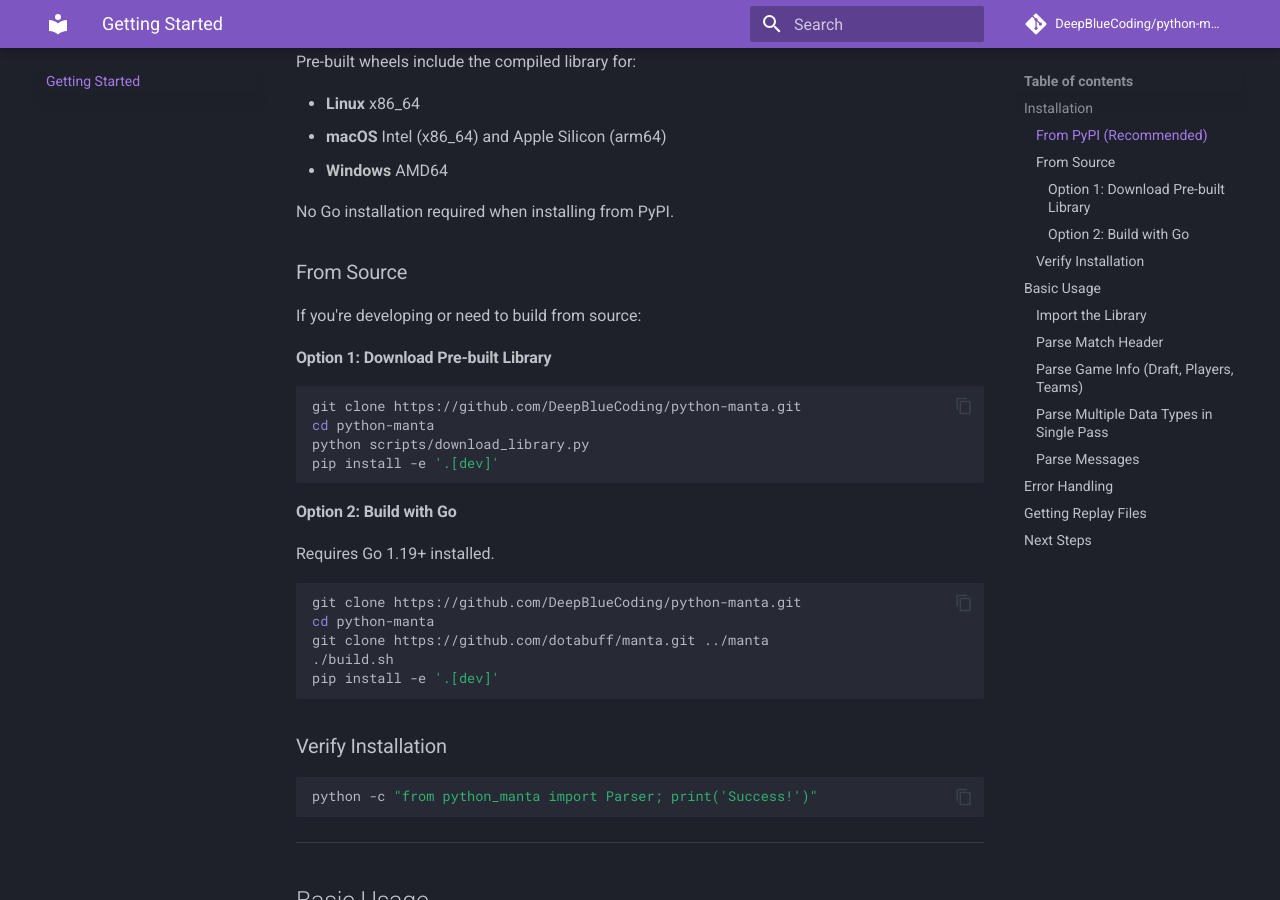
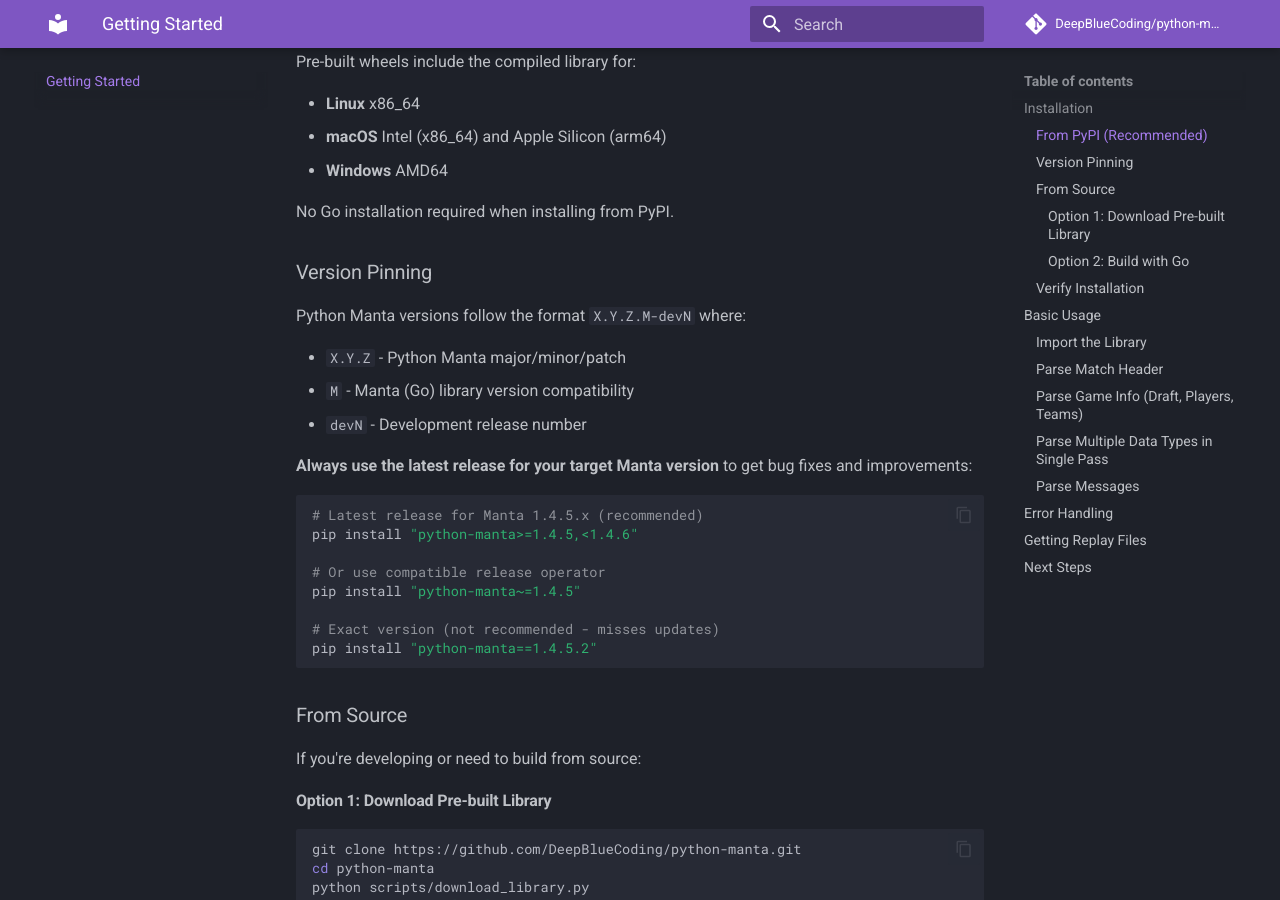
Before and after one commit to DeepBlueCoding/python-manta, an MkDocs documentation site: the page built from docs/getting-started.md, in a window 1280 px wide and 900 px high, scrolled down 436 px. Built offline with MkDocs 1.6.1 and Material for MkDocs 9.7.7, drawn with Linux system fonts in a browser that asks for light colours; comment, search, counter and statistics services are not loaded; the version menu is left out.

Commit message:
docs: add version pinning guidance to installation
- Add Version Pinning section to docs/getting-started.md
- Add Version Pinning section to README.md
- Explain versioning format X.Y.Z.M-devN
- Recommend using pip install "python-manta>=1.4.5,<1.4.6"

🤖 Generated with [Claude Code](https://claude.com/claude-code)

Co-Authored-By: Claude <noreply@anthropic.com>

````diff
--- a/docs/getting-started.md
+++ b/docs/getting-started.md
@@ -20,6 +20,27 @@ Pre-built wheels include the compiled library for:
 - **Windows** AMD64
 
 No Go installation required when installing from PyPI.
+
+### Version Pinning
+
+Python Manta versions follow the format `X.Y.Z.M-devN` where:
+
+- `X.Y.Z` - Python Manta major/minor/patch
+- `M` - Manta (Go) library version compatibility
+- `devN` - Development release number
+
+**Always use the latest release for your target Manta version** to get bug fixes and improvements:
+
+```bash
+# Latest release for Manta 1.4.5.x (recommended)
+pip install "python-manta>=1.4.5,<1.4.6"
+
+# Or use compatible release operator
+pip install "python-manta~=1.4.5"
+
+# Exact version (not recommended - misses updates)
+pip install "python-manta==1.4.5.2"
+```
 
 ### From Source
 
````
Also changed, not shown: README.md (+12 -0 lines).
